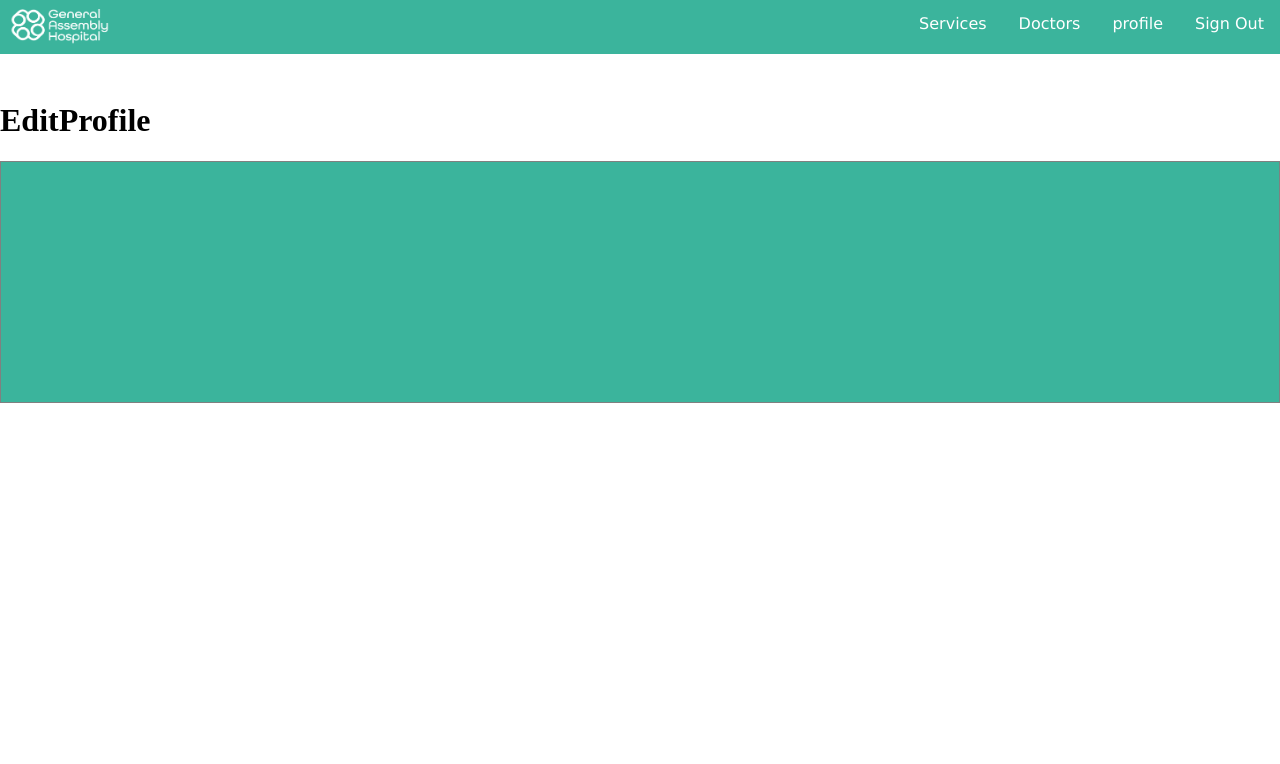
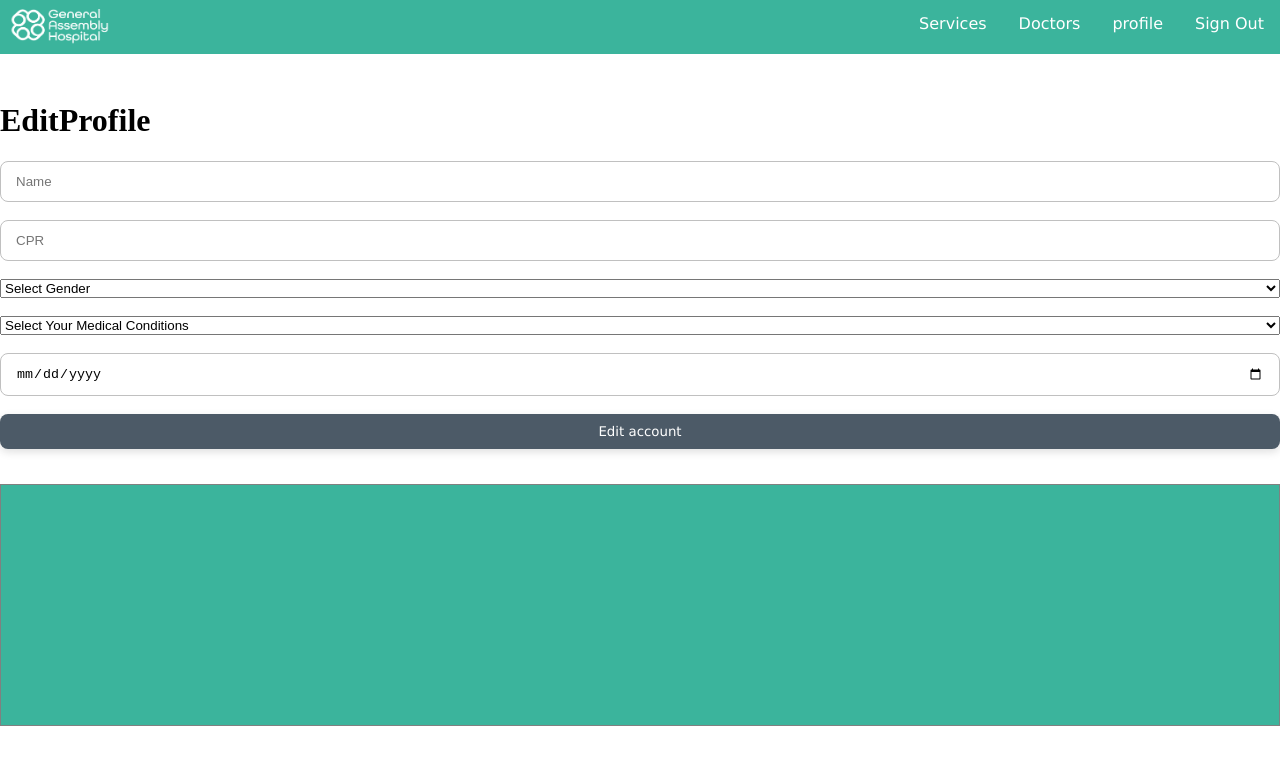
Before and after one commit to TasneemAlhelli/hospital-platform, a React (Vite) app: page /profile/edit in a window 1280 px wide. Shown: the top 764 px of the page. Built offline with nearby package versions, Linux system fonts and the light colour scheme.

Commit message:
edit route in user info

```diff
--- a/src/App.jsx
+++ b/src/App.jsx
@@ -1,23 +1,23 @@
-import "./App.css"
-import "./App2.css"
-import "./App3.css"
-import Home from "./pages/Home"
-import Nav from "./components/Nav"
-import Footer from "./components/Footer"
-import "./App.css"
-import { Route, Routes } from "react-router-dom"
-import Login from "./pages/Login"
-import Register from "./pages/Register"
-import Appointment from "./pages/Appointment"
-import Service from "./pages/Service"
-import Services from "./pages/Services"
-import Doctors from "./pages/Doctors"
-import DoctorDetails from "./pages/DoctorDetails"
-import EditProfile from "./pages/EditProfile"
-import Profile from "./pages/Profile"
-import AddDoctor from "./pages/AddDoctor"
-import AddService from "./pages/AddService"
-import { useState, useEffect } from "react"
+import './App.css'
+import './App2.css'
+import './App3.css'
+import Home from './pages/Home'
+import Nav from './components/Nav'
+import Footer from './components/Footer'
+import './App.css'
+import { Route, Routes } from 'react-router-dom'
+import Login from './pages/Login'
+import Register from './pages/Register'
+import Appointment from './pages/Appointment'
+import Service from './pages/Service'
+import Services from './pages/Services'
+import Doctors from './pages/Doctors'
+import DoctorDetails from './pages/DoctorDetails'
+import EditProfile from './pages/EditProfile'
+import Profile from './pages/Profile'
+import AddDoctor from './pages/AddDoctor'
+import AddService from './pages/AddService'
+import { useState, useEffect } from 'react'
 import { CheckSesion } from './services/auth'
 
 function App() {
@@ -27,12 +27,14 @@ function App() {
     setUser(user)
   }
   useEffect(() => {
-    const token = localStorage.getItem("token")
+    const token = localStorage.getItem('token')
     if (token) {
       checkToken()
     }
   }, [])
-
+  const handelEditProfile = (newUser) => {
+    setUser(newUser)
+  }
   const handleLogOut = () => {
     setUser(null)
     localStorage.clear()
@@ -57,7 +59,12 @@ function App() {
           <Route path="/doctor-details/:id" element={<DoctorDetails />} />
 
           {/* <Route path="/profile/:userrId/edit" element={<EditProfile />} /> */}
-          <Route path="/profile/edit" element={<EditProfile />} />
+          <Route
+            path="/profile/edit"
+            element={
+              <EditProfile user={user} handelEditProfile={handelEditProfile} />
+            }
+          />
 
           {/* <Route path="/profile/:userId" element={<Profile />} /> */}
           <Route path="/profile" element={<Profile />} />
--- a/src/pages/EditProfile.jsx
+++ b/src/pages/EditProfile.jsx
@@ -1,17 +1,95 @@
 import { updateUserInfo } from '../services/appointments'
+import { useState } from 'react'
+import { useNavigate } from 'react-router-dom'
 
-const EditProfile = () => {
+const EditProfile = ({ user, handelEditProfile }) => {
+  let navigate = useNavigate()
+
+  const options = [
+    'diabetes',
+    'hypertension',
+    'asthma',
+    'arthritis',
+    'cancer',
+    'allergies',
+    'heart disease',
+    'mental health conditions',
+    'other'
+  ]
+  const [formValues, setFormValues] = useState(user)
+
   const handleChange = (event) => {
-    setRating({ ...rating, [event.target.id]: event.target.value })
+    setFormValues({
+      ...formValues,
+      [event.target.id]: event.target.value
+    })
   }
-  const handleEdit = (event) => {
+  const handelSubmit = async (event) => {
     event.preventDefault()
-    // updateUserInfo()
+    const editUser = await updateUserInfo(user.id, formValues)
+    handelEditProfile(editUser)
+    navigate('/profile')
   }
 
   return (
     <div>
       <h1>EditProfile</h1>
+      <form className="form" onSubmit={handelSubmit}>
+        <input
+          type="text"
+          className="input"
+          placeholder="Name"
+          id="name"
+          onChange={handleChange}
+          defaultValue={formValues.name}
+          value={formValues.name}
+        />
+        <input
+          type="Number"
+          className="input"
+          placeholder="CPR"
+          id="cpr"
+          onChange={handleChange}
+          defaultValue={formValues.cpr}
+        />
+        <select
+          id="gender"
+          onChange={handleChange}
+          defaultValue={formValues.gender}
+        >
+          <option selected disabled value="">
+            Select Gender
+          </option>
+          <option value="Male">Male</option>
+          <option value="Female">Female</option>
+        </select>
+        <select
+          id="medicalConditions"
+          onChange={handleChange}
+          defaultValue={formValues.medicalConditions}
+        >
+          <option selected disabled value="">
+            Select Your Medical Conditions
+          </option>
+          {options.map((option, index) => (
+            <option key={index} value={option}>
+              {option}
+            </option>
+          ))}
+        </select>
+        <input
+          type="date"
+          className="input"
+          placeholder="Birth Date"
+          id="birthDate"
+          onChange={handleChange}
+          defaultValue={new Date(formValues.birthDate)}
+        />
+
+        <button className="form-btn" type="submit">
+          Edit account
+        </button>
+      </form>
     </div>
   )
 }
--- a/src/pages/Login.jsx
+++ b/src/pages/Login.jsx
@@ -44,7 +44,7 @@ const Login = ({ setUser }) => {
             required
           />
         </div>
-        <p clasclassNames="page-link">
+        <p classNames="page-link">
           <span className="page-link-label">Forgot Password?</span>
         </p>
         <div className="buttons-container">
--- a/src/pages/Profile.jsx
+++ b/src/pages/Profile.jsx
@@ -7,42 +7,42 @@ import {
 import { useState, useEffect } from 'react'
 
 const Profile = () => {
-  let { userId } = useParams()
+  // let { userId } = useParams()
   const [appointments, setAppoitments] = useState([])
   const [profile, setProfile] = useState({})
 
-  const allAppointments = async () => {
-    const data = await getAppointments(userId)
-    //setAppoitments(data)
-    console.log('appointment', data)
-  }
-  const complatedAppointments = async () => {
-    const status = 'complated'
-    const data = await getAppointmentsStatus(userId, status)
-    //setAppoitments(data)
-    console.log('complated appointment', data)
-  }
-  const scheduleAppointments = async () => {
-    const status = 'schedule'
-    const data = await getAppointmentsStatus(userId, status)
-    //setAppoitments(data)
-    console.log('schedule appointment', data)
-  }
+  // const allAppointments = async () => {
+  //   const data = await getAppointments(userId)
+  //   //setAppoitments(data)
+  //   console.log('appointment', data)
+  // }
+  // const complatedAppointments = async () => {
+  //   const status = 'complated'
+  //   const data = await getAppointmentsStatus(userId, status)
+  //   //setAppoitments(data)
+  //   console.log('complated appointment', data)
+  // }
+  // const scheduleAppointments = async () => {
+  //   const status = 'schedule'
+  //   const data = await getAppointmentsStatus(userId, status)
+  //   //setAppoitments(data)
+  //   console.log('schedule appointment', data)
+  // }
   const userInfo = async () => {
-    const data = await getUserInfo(userId)
-    //setProfile(data)
+    const data = await getUserInfo()
+    setProfile(data)
     console.log('user data', data)
-    let currentDate = new Date()
-    let birthDate = new Date(data.birthDate)
-    let timeDiff = currentDate.getTime() - birthDate.getTime()
-    let age = Math.floor(timeDiff / (1000 * 60 * 60 * 24 * 365.25))
-    console.log('Age:', age)
+    // let currentDate = new Date()
+    // let birthDate = new Date(data.birthDate)
+    // let timeDiff = currentDate.getTime() - birthDate.getTime()
+    // let age = Math.floor(timeDiff / (1000 * 60 * 60 * 24 * 365.25))
+    // console.log('Age:', age)
   }
   useEffect(() => {
     userInfo()
-    allAppointments()
-    complatedAppointments()
-    scheduleAppointments()
+    // allAppointments()
+    // complatedAppointments()
+    // scheduleAppointments()
   }, [])
 
   return (
--- a/src/services/appointments.js
+++ b/src/services/appointments.js
@@ -1,16 +1,17 @@
 import Client from './api'
 
-export const getUserInfo = async (userId) => {
+export const getUserInfo = async () => {
   try {
-    const res = await Client.get(`/user/${userId}`)
+    const res = await Client.get(`/user`)
+    console.log(res.data)
     return res.data
   } catch (error) {
     console.log(error)
   }
 }
-export const updateUserInfo = async () => {
+export const updateUserInfo = async (userId, data) => {
   try {
-    const res = await Client.put(`/user/${userId}`)
+    const res = await Client.put(`/user/${userId}`, data)
   } catch (error) {
     console.log(error)
   }
```
